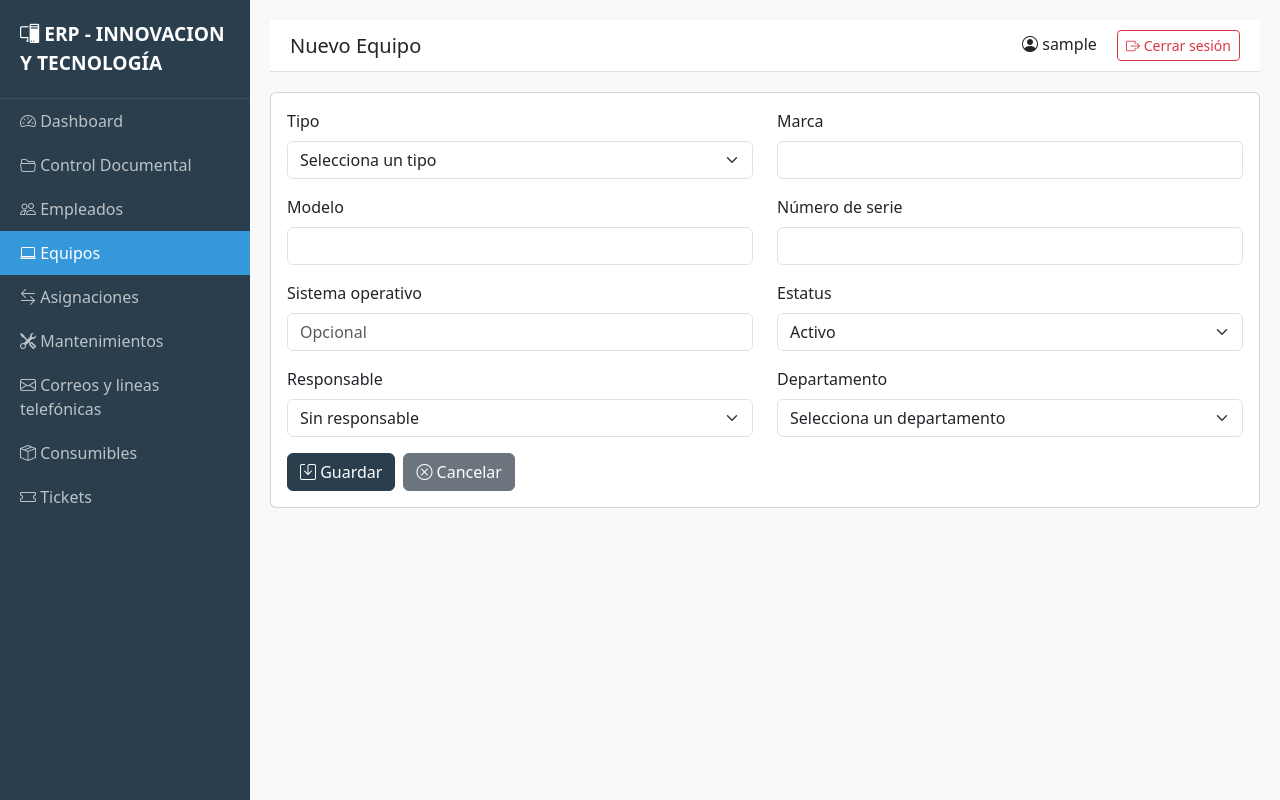
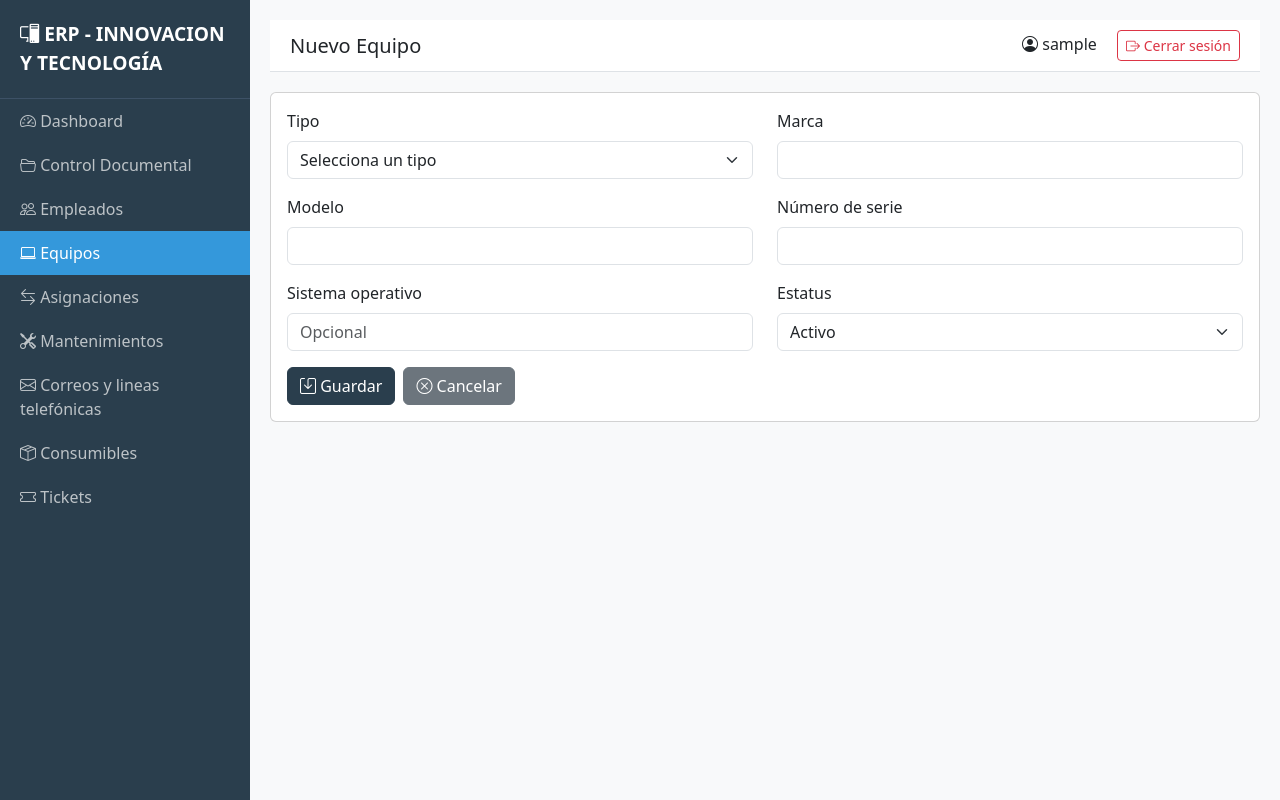
Before and after one commit to jesus2004-1234/ERP, a Django app: page /equipos/crear/ in a window 1280 px wide. Run offline with Django 5.2, Linux system fonts and the light colour scheme; the visitor is signed in with stand-in values (Sample User, id 1); data that the repository does not hold is empty.

Commit message:
se modifica modelos y frontend de la pestaña equipos

```diff
--- a/templates/ti/equipos/crear.html
+++ b/templates/ti/equipos/crear.html
@@ -48,28 +48,6 @@
                         <option value="Baja">Baja</option>
                     </select>
                 </div>
-                <div class="col-md-6 mb-3">
-                    <label class="form-label">Responsable</label>
-                    <select name="responsable" class="form-select">
-                        <option value="">Sin responsable</option>
-                        {% for empleado in empleados %}
-                        <option value="{{ empleado.pk }}">{{ empleado.nombre }} {{ empleado.apellido }}</option>
-                        {% endfor %}
-                    </select>
-                </div>
-                <div class="col-md-6 mb-3">
-                    <label class="form-label">Departamento</label>
-                    <select name="departamento" class="form-select requiered">
-                        <option value="">Selecciona un departamento</option>
-                        <option value="Direccion General">Direccion General</option>
-                        <option value="Gerencia de Administracion y Finanzas">Gerencia de Administracion y Finanzas</option>
-                        <option value="Conexion Comercial">Conexion Comercial</option>
-                        <option value="Planeacion y Control Financiero">Planeacion y Control Financiero</option>
-                        <option value="Capital Humano y Gestion Integral">Capital Humano y Gestion Integral</option>
-                        <option value="Operaciones y Servicios Generales">Operaciones y Servicios Generales</option>
-                        <option value="Innovación y Tecnología">Innovación y Tecnología</option>
-                    </select>
-                </div>
             </div>
             <div class="d-flex gap-2">
                 <button type="submit" class="btn btn-primary">
--- a/ti/admin.py
+++ b/ti/admin.py
@@ -11,8 +11,8 @@ class EmpleadoAdmin(admin.ModelAdmin):
 
 @admin.register(Equipo)
 class EquipoAdmin(admin.ModelAdmin):
-    list_display  = ('tipo', 'marca', 'modelo', 'numero_serie', 'estatus', 'responsable')
-    list_filter   = ('tipo', 'estatus', 'departamento')
+    list_display  = ('tipo', 'marca', 'modelo', 'numero_serie', 'estatus',)
+    list_filter   = ('tipo', 'estatus',)
     search_fields = ('marca', 'modelo', 'numero_serie')
 
 
--- a/ti/models.py
+++ b/ti/models.py
@@ -59,8 +59,6 @@ class Equipo(models.Model):
     numero_serie      = models.CharField(max_length=100, unique=True)
     sistema_operativo = models.CharField(max_length=100, blank=True, null=True)
     estatus           = models.CharField(max_length=20, choices=EstatusEquipo.choices, default=EstatusEquipo.ACTIVO)
-    responsable       = models.ForeignKey(Empleado, on_delete=models.SET_NULL, null=True, blank=True)
-    departamento      = models.CharField(max_length=100, blank=True, null=True)
 
     class Meta:
         verbose_name = "Equipo"
--- a/ti/views.py
+++ b/ti/views.py
@@ -175,8 +175,7 @@ def equipo_crear(request):
             numero_serie=request.POST['numero_serie'],
             sistema_operativo=request.POST.get('sistema_operativo', ''),
             estatus=request.POST['estatus'],
-            responsable_id=request.POST.get('responsable') or None,
-            departamento=request.POST.get('departamento', ''),
+
         )
         messages.success(request, 'Equipo creado correctamente.')
         return redirect('equipos_lista')
@@ -195,8 +194,6 @@ def equipo_editar(request, pk):
         equipo.numero_serie      = request.POST['numero_serie']
         equipo.sistema_operativo = request.POST.get('sistema_operativo', '')
         equipo.estatus           = request.POST['estatus']
-        equipo.responsable_id    = request.POST.get('responsable') or None
-        equipo.departamento      = request.POST.get('departamento', '')
         equipo.save()
         messages.success(request, 'Equipo actualizado correctamente.')
         return redirect('equipos_lista')
```
Also changed, not shown: templates/ti/equipos/editar.html (+0 -24 lines).
